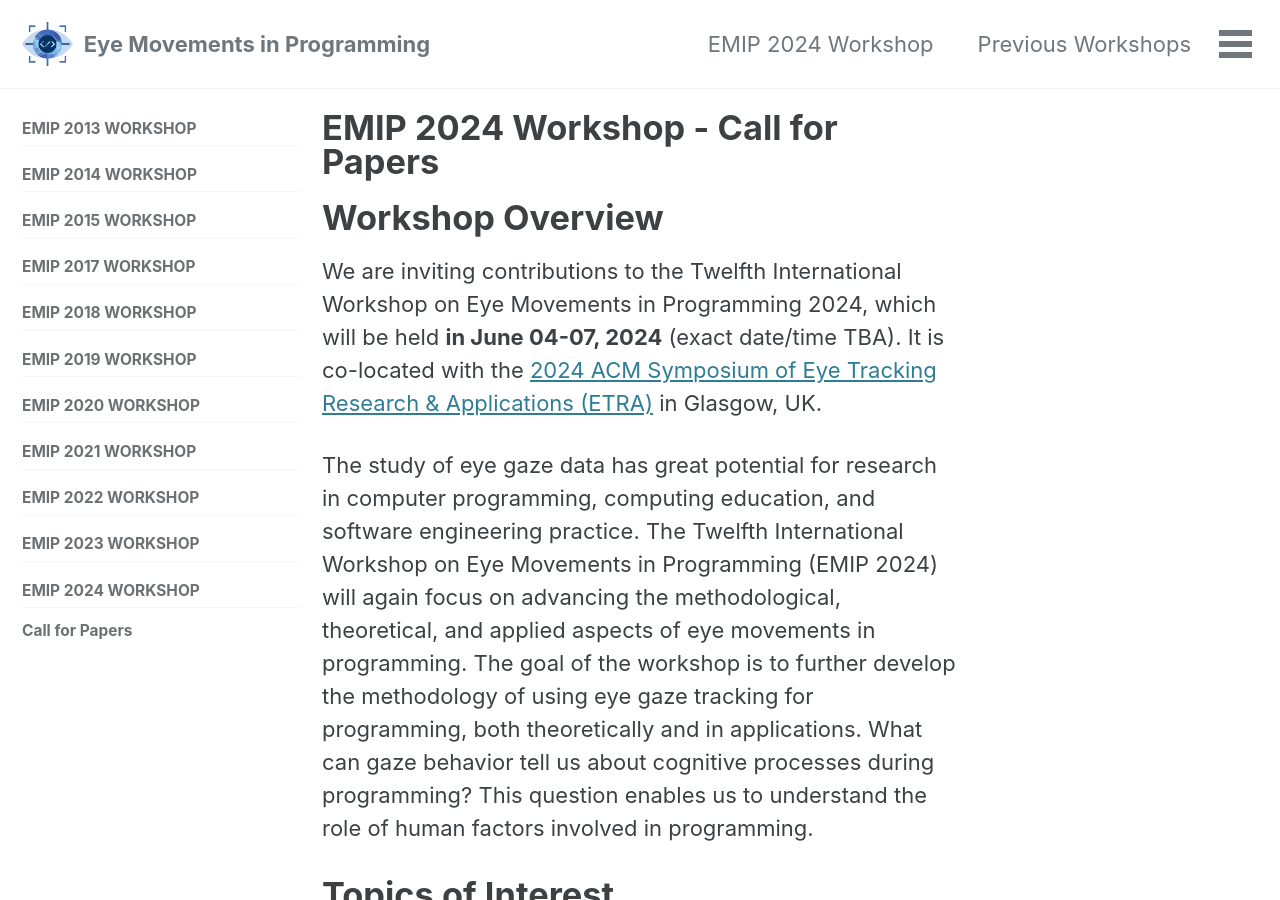
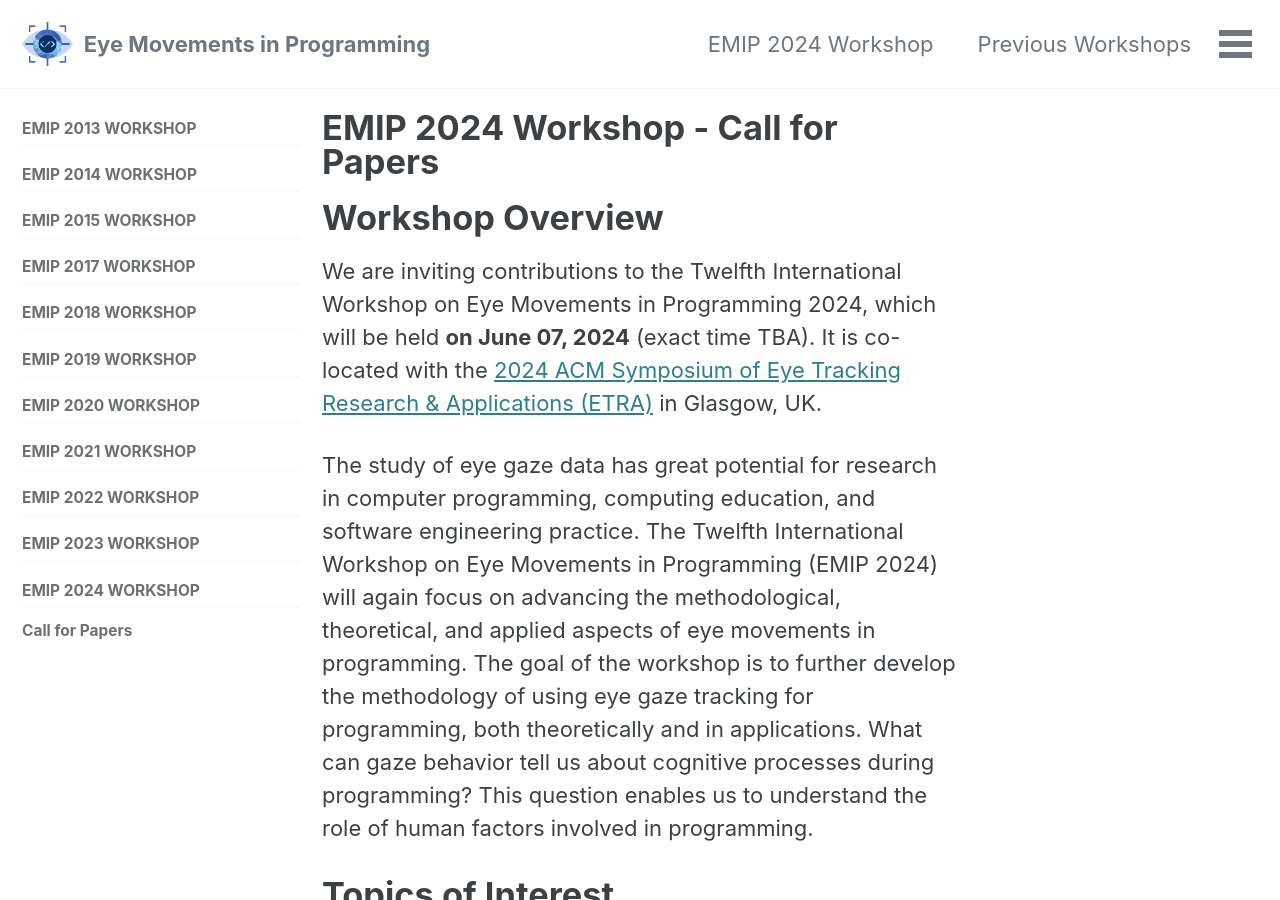
Before and after one commit to EMIPws/emipws.github.io, a Jekyll site: the page built from pages/workshop/emip-2024-call-for-papers.md, in a window 1280 px wide and 900 px high. Built offline with Jekyll 4.4.1, drawn with Linux system fonts in a browser that asks for light colours; cached includes are drawn as plain includes.

Commit message:
Update emip-2024-call-for-papers.md

```diff
--- a/pages/workshop/emip-2024-call-for-papers.md
+++ b/pages/workshop/emip-2024-call-for-papers.md
@@ -7,7 +7,7 @@ sidebar:
   nav: "emip-2024"
 ---
 # Workshop Overview
-We are inviting contributions to the Twelfth International Workshop on Eye Movements in Programming 2024, which will be held **in June 04-07, 2024** (exact date/time TBA). It is co-located with the [2024 ACM Symposium of Eye Tracking Research & Applications (ETRA)](http://etra.acm.org/2024/) in Glasgow, UK.
+We are inviting contributions to the Twelfth International Workshop on Eye Movements in Programming 2024, which will be held **on June 07, 2024** (exact time TBA). It is co-located with the [2024 ACM Symposium of Eye Tracking Research & Applications (ETRA)](http://etra.acm.org/2024/) in Glasgow, UK.
 
 The study of eye gaze data has great potential for research in computer programming, computing education, and software engineering practice. The Twelfth International Workshop on Eye Movements in Programming (EMIP 2024) will again focus on advancing the methodological, theoretical, and applied aspects of eye movements in programming. The goal of the workshop is to further develop the methodology of using eye gaze tracking for programming, both theoretically and in applications. What can gaze behavior tell us about cognitive processes during programming? This question enables us to understand the role of human factors involved in programming.
 
```
